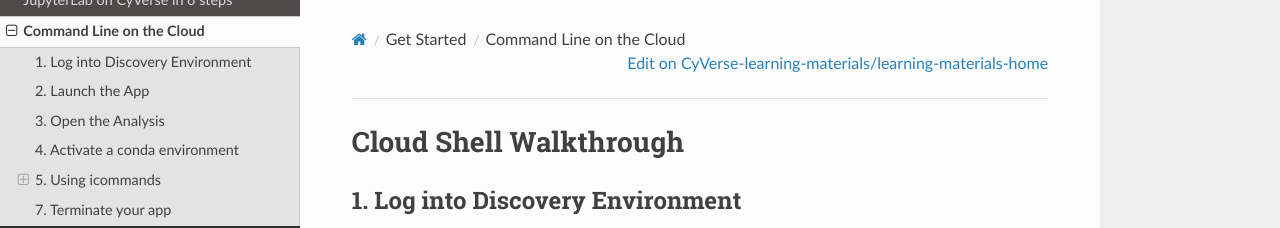
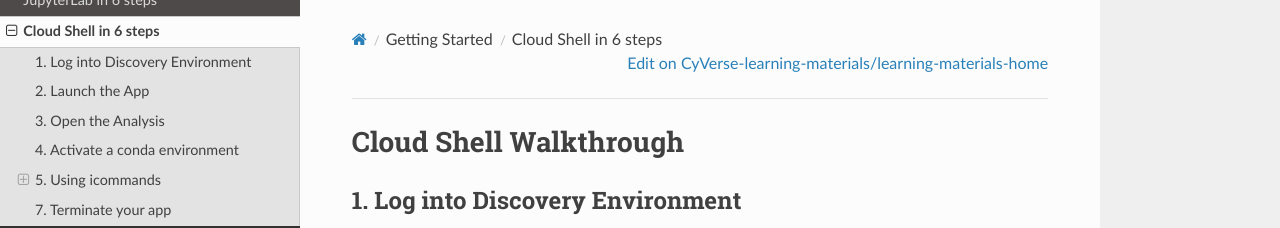
Before and after one commit to CyVerse-learning-materials/learning-materials-home, an MkDocs documentation site: the page built from docs/vice/quick-cloudshell.md, in a window 1280 px wide and 900 px high. Shown: the top 228 px of the window. Built offline with MkDocs 1.6.1, drawn with Linux system fonts in a browser that asks for light colours; nearby versions of some CDN libraries; some of the changed text lies outside the part shown.

Commit message:
Update mkdocs.yml

```diff
--- a/mkdocs.yml
+++ b/mkdocs.yml
@@ -20,10 +20,10 @@
     - 'CyVerse Account Setup': account.md
     - 'Choosing a Platform': choose_platform.md
     - FAQ: faq.md
-  - 'Get Started':
-    - 'RStudio on CyVerse in 6 steps': https://learning.cyverse.org/projects/vice/en/latest/user_guide/quick-rstudio.html
-    - 'JupyterLab on CyVerse in 6 steps': https://learning.cyverse.org/projects/vice/en/latest/user_guide/quick-jupyter.html
-    - 'Command Line on the Cloud': vice/quick-cloudshell.md
+  - 'Getting Started':
+    - 'RStudio in 6 steps': https://learning.cyverse.org/projects/vice/en/latest/user_guide/quick-rstudio.html
+    - 'JupyterLab in 6 steps': vice/quick-jupyter.html
+    - 'Cloud Shell in 6 steps': vice/quick-cloudshell.md
   - 'Platform Guides':
     - 'Data Store':
       - 'Introduction': ds/intro.md
```
